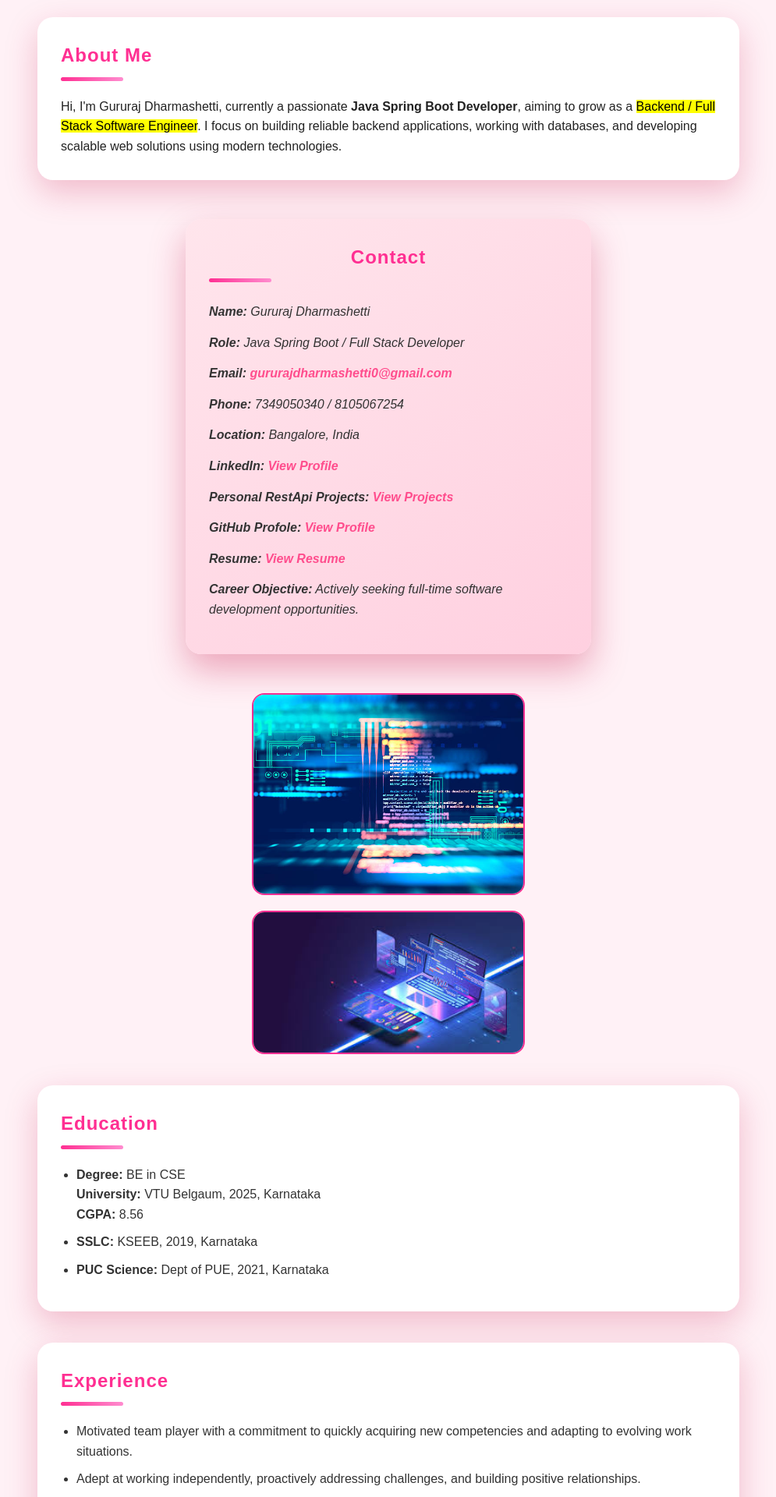
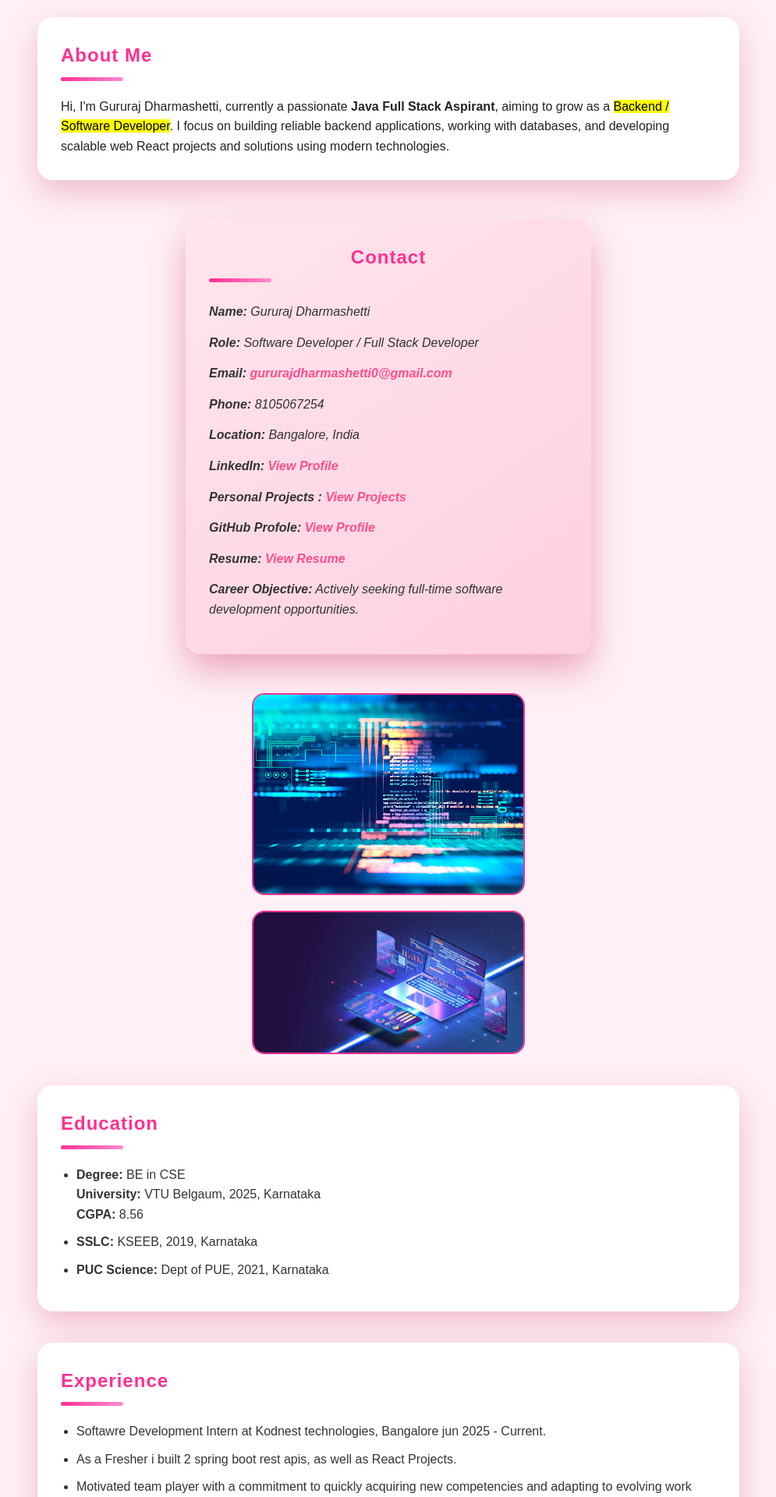
Before and after one commit to Gururaj254/Proffessional-Website, a React (Vite) app: page / in a window 1280 px wide. Shown: the part 620-2540 px from the top of the page at 78% size, without its empty margins (142-1137 px from the left). Built offline with nearby package versions, Linux system fonts and the light colour scheme.

Commit message:
Updated Personal Information

```diff
--- a/src/Components/AboutMe.jsx
+++ b/src/Components/AboutMe.jsx
@@ -4,10 +4,10 @@ export default function AboutMe() {
       <h2>About Me</h2>
       <p>
         Hi, I'm Gururaj Dharmashetti, currently a passionate{" "}
-        <strong>Java Spring Boot Developer</strong>, aiming to grow as a{" "}
-        <mark>Backend / Full Stack Software Engineer</mark>. I focus on building
+        <strong>Java Full Stack Aspirant</strong>, aiming to grow as a{" "}
+        <mark>Backend / Software Developer</mark>. I focus on building
         reliable backend applications, working with databases, and developing
-        scalable web solutions using modern technologies.
+        scalable web React projects and solutions using modern technologies.
       </p>
     </section>
   );
--- a/src/Components/Contact.jsx
+++ b/src/Components/Contact.jsx
@@ -10,7 +10,7 @@ export default function Contact() {
           </li>
 
           <li>
-            <strong>Role:</strong> Java Spring Boot / Full Stack Developer
+            <strong>Role:</strong> Software Developer / Full Stack Developer
           </li>
 
           <li>
@@ -21,7 +21,7 @@ export default function Contact() {
           </li>
 
           <li>
-            <strong>Phone:</strong> 7349050340 / 8105067254
+            <strong>Phone:</strong> 8105067254
           </li>
 
           <li>
@@ -40,7 +40,7 @@ export default function Contact() {
           </li>
 
           <li>
-            <strong>Personal RestApi Projects:</strong>{" "}
+            <strong>Personal Projects :</strong>{" "}
             <a
               href="https://github.com/Gururaj254"
               target="_blank"
--- a/src/Components/Experience.jsx
+++ b/src/Components/Experience.jsx
@@ -4,6 +4,13 @@ export default function Experience() {
       <h2 >Experience</h2>
 
       <ul className="experience-list">
+         <li className="experience-item">
+          Softawre Development Intern at Kodnest technologies, Bangalore  jun 2025 - Current.
+        </li>
+        <li className="experience-item">
+          As a Fresher i built 2 spring boot rest apis, as well as React Projects.
+        </li>
+
         <li className="experience-item">
           Motivated team player with a commitment to quickly acquiring new competencies and adapting to evolving work situations.
         </li>
--- a/src/Components/Header.jsx
+++ b/src/Components/Header.jsx
@@ -3,7 +3,7 @@ export default function Header() {
     <>
       <header className="header">
         <h2 className="fade-in">Gururaj Dharmashetti</h2>
-        <h2 className="name fade-in-delay">Java Full Stack Developer</h2>
+        <h2 className="name fade-in-delay">Software Developer</h2>
 
         {/* Center image */}
         <div className="center-image fade-in">
--- a/src/Components/Intrest.jsx
+++ b/src/Components/Intrest.jsx
@@ -7,7 +7,7 @@ export default function AboutMe() {
                     <dt> creative expression that enhances to design flow of projects .</dt>
                 </dl>
                 <dl>Cricket Player:
-                    <dt>: Team player which enhances leadership quality ,team management .</dt>
+                    <dt>: Team player which enhances leadership quality, team management .</dt>
                 </dl>
            </section>
         </>
--- a/src/Components/Projects.jsx
+++ b/src/Components/Projects.jsx
@@ -47,7 +47,7 @@ export default function Projects() {
       {/* Task Matrix */}
       <div className="project">
         <h3>
-          3. Project Title: <mark>Task Matrix</mark>
+          3. Project Title: <mark>Task Tracker App</mark>
         </h3>
         <p>
           <strong>Technologies used:</strong> <mark>ReactJS</mark>
@@ -63,13 +63,13 @@ export default function Projects() {
         </h3>
         <ul>
           <li>
-            <strong>Task Matrix</strong> is a React-based task management platform for efficient daily task tracking.
+            <strong>Task Tracker App</strong> is a React-based task management platform for efficient daily task tracking.
           </li>
           <li>Practical exposure to React fundamentals: component lifecycle and state management.</li>
           <li>Showcases clean UI, strong modularity, and optimized performance.</li>
         </ul>
         <div className="project-image">
-          <img src="./images/image3.jpg" alt="Task Matrix Project" />
+          <img src="./images/image3.jpg" alt="Task Tracker App" />
         </div>
       </div>
     </section>
--- a/src/Components/Skills.jsx
+++ b/src/Components/Skills.jsx
@@ -24,7 +24,7 @@ export default function AboutMe() {
 
         <div className="skills-card">
           <h4>Web</h4>
-          <p>Thymeleaf</p>
+          <p>HTML, CSS, JavaScript, ReactJS, Thymeleaf</p>
         </div>
 
         <div className="skills-card">
```
